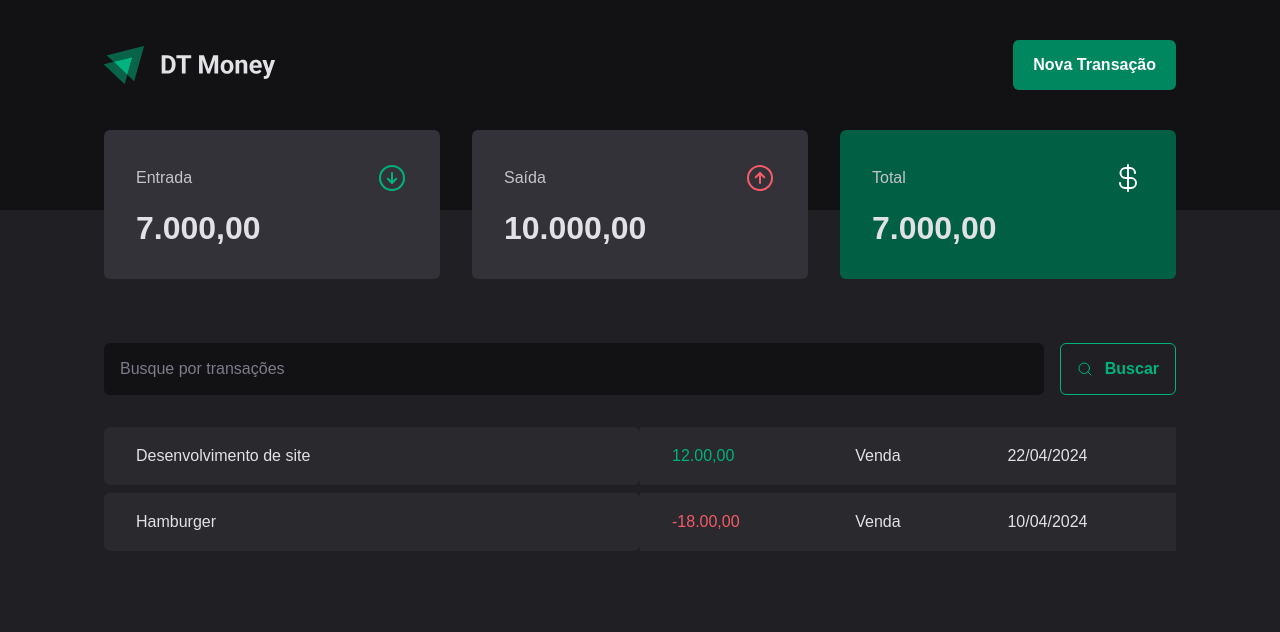
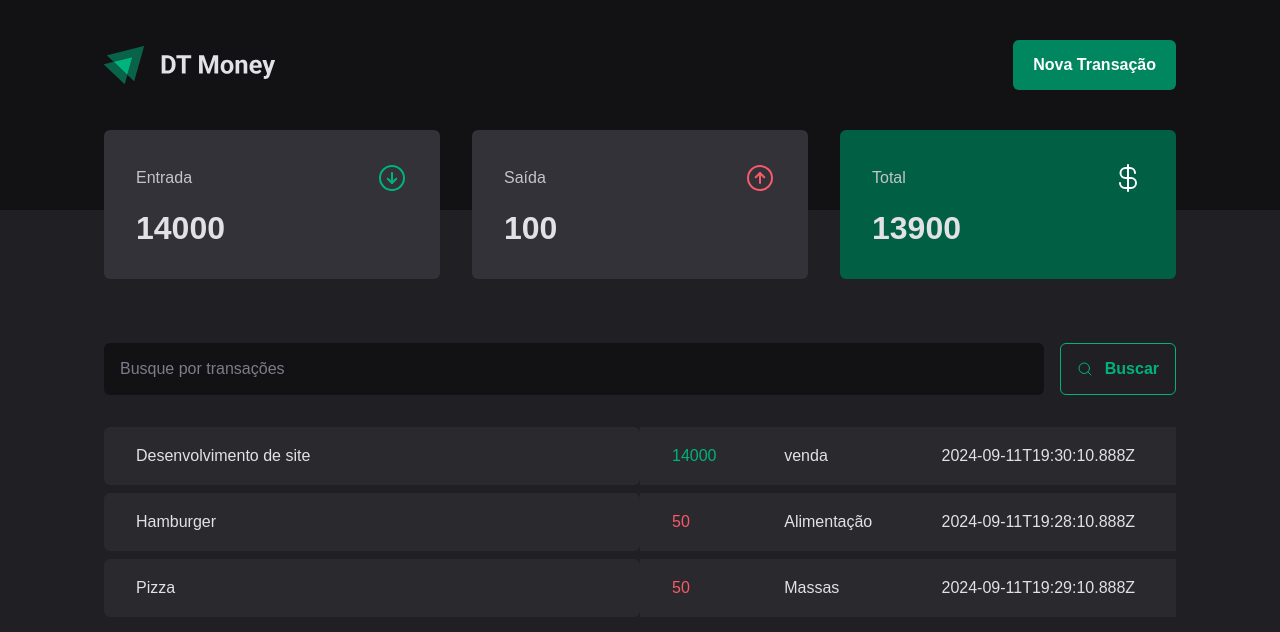
Before and after one commit to NetoResende/dt-monbey, a React (Vite) app: page / in a window 1280 px wide. Shown: the top 632 px of the page. Built offline with nearby package versions, Linux system fonts and the light colour scheme; data requests are answered from the project's data file.

Commit message:
Criando contexto de transação e calculando resumo de transação

```diff
--- a/package.json
+++ b/package.json
@@ -5,6 +5,7 @@
   "type": "module",
   "scripts": {
     "dev": "vite",
+    "dev:server": "json-server server.json -p 3000",
     "build": "tsc -b && vite build",
     "lint": "eslint .",
     "preview": "vite preview"
@@ -27,6 +28,7 @@
     "eslint-plugin-react-hooks": "^5.1.0-rc.0",
     "eslint-plugin-react-refresh": "^0.4.9",
     "globals": "^15.9.0",
+    "json-server": "^1.0.0-beta.2",
     "typescript": "^5.5.3",
     "typescript-eslint": "^8.0.1",
     "vite": "^5.4.1"
--- /dev/null
+++ b/server.json
@@ -0,0 +1,28 @@
+{
+  "transactrions": [
+    {
+      "id": 1,
+      "description": "Desenvolvimento de site",
+      "type": "income",
+      "category": "venda",
+      "price": 14000,
+      "createdAt": "2024-09-11T19:30:10.888Z"
+    },
+    {
+      "id": 2,
+      "description": "Hamburger",
+      "type": "outcome",
+      "category": "Alimentação",
+      "price": 50,
+      "createdAt": "2024-09-11T19:28:10.888Z"
+    },
+    {
+      "id": 3,
+      "description": "Pizza",
+      "type": "outcome",
+      "category": "Massas",
+      "price": 50,
+      "createdAt": "2024-09-11T19:29:10.888Z"
+    }
+  ]
+}
--- a/src/App.tsx
+++ b/src/App.tsx
@@ -2,13 +2,16 @@
 import { defaultTheme } from "./styles/themes/default";
 import { GlobalStyeld } from "./styles/global";
 import { Transactions } from "./pages/Transactions";
+import { TransactionsProvider } from "./contexts/TransactionsContext";
+
 
 export function App() {
   return (
     <ThemeProvider theme={defaultTheme}>
       <GlobalStyeld/>
-
-      <Transactions/>
+        <TransactionsProvider>
+          <Transactions/>
+        </TransactionsProvider>
     </ThemeProvider>
   )
 }
--- a/src/components/Summary/index.tsx
+++ b/src/components/Summary/index.tsx
@@ -1,7 +1,23 @@
 import { ArrowCircleDown, ArrowCircleUp, CurrencyDollar } from "phosphor-react";
 import { SummaryCard, SummaryContainer,  } from "./styles";
+import { useContext } from "react";
+import { TransactionsContext } from "../../contexts/TransactionsContext";
 
 export function Summary(){
+  const {transactions} = useContext(TransactionsContext)
+
+  const summary = transactions.reduce((acc, transaction)=>{
+
+    if( transaction.type === 'income'){
+      acc.income += transaction.price;
+      acc.total += transaction.price;
+    }else {
+      acc.outcome += transaction.price;
+      acc.total -= transaction.price;
+    }
+    return acc;
+  },
+  { income: 0, outcome: 0, total: 0})
   return (
     <SummaryContainer>
         <SummaryCard>
@@ -9,7 +25,7 @@
             <span>Entrada</span>
             <ArrowCircleDown size={32} color="#00b37e"/>
           </header>
-          <strong>7.000,00</strong>
+          <strong>{summary.income}</strong>
         </SummaryCard>
 
         <SummaryCard>
@@ -17,7 +33,7 @@
             <span>Saída</span>
             <ArrowCircleUp size={32} color="#f75a68"/>
           </header>
-          <strong>10.000,00</strong>
+          <strong>{summary.outcome}</strong>
         </SummaryCard>
 
         <SummaryCard variant="green">
@@ -25,7 +41,7 @@
             <span>Total</span>
             <CurrencyDollar size={32} color="#fff"/>
           </header>
-          <strong>7.000,00</strong>
+          <strong>{summary.total}</strong>
         </SummaryCard>
     </SummaryContainer>
   )
--- /dev/null
+++ b/src/contexts/TransactionsContext.tsx
@@ -0,0 +1,39 @@
+import { createContext, ReactNode, useEffect, useState } from "react";
+
+interface TransactionsProps {
+  id: number;
+  description: string;
+  type: "income" | "outcome";
+  price: number;
+  category: string;
+  createdAt: string;
+}
+export interface TransactionsContextType {
+  transactions: TransactionsProps[];
+}
+
+interface TransactionsProviderProps{
+  children: ReactNode;
+}
+export const TransactionsContext = createContext({} as TransactionsContextType)
+
+
+export function TransactionsProvider ({ children }: TransactionsProviderProps){
+
+  const [transactions, setTransactions] = useState<TransactionsProps[]>([]);
+
+  async function LoadTransaction() {
+    const response = await fetch("http://localhost:3000/transactrions");
+    const data = await response.json();
+    setTransactions(data);
+  }
+
+  useEffect(() => {
+    LoadTransaction()
+  }, []);
+  return (
+   <TransactionsContext.Provider value={{ transactions }}>
+       { children }
+   </TransactionsContext.Provider>
+  )
+}
--- a/src/pages/Transactions/index.tsx
+++ b/src/pages/Transactions/index.tsx
@@ -1,41 +1,44 @@
+import { useContext } from "react";
 import { Header } from "../../components/Header";
 import { Summary } from "../../components/Summary";
 import { SearchForm } from "./components/SearchForm";
-import { PriceHignLight, TransactionsContainer, TransactionsTable } from "./styles";
+import {
+  PriceHignLight,
+  TransactionsContainer,
+  TransactionsTable,
+} from "./styles";
+import { TransactionsContext } from "../../contexts/TransactionsContext";
 
-export function Transactions(){
+
+export function Transactions() {
+ const { transactions } = useContext(TransactionsContext)
+
   return (
     <div>
-      <Header/>
-      <Summary/>
+      <Header />
+      <Summary />
 
       <TransactionsContainer>
-        <SearchForm/>
+        <SearchForm />
         <TransactionsTable>
           <tbody>
-              <tr>
-                <td width="50%">Desenvolvimento de site</td>
+            {transactions.map((transaction) => {
+              return (
+                <tr key={transaction.id}>
+                  <td width="50%">{transaction.description}</td>
                   <td>
-                  <PriceHignLight variant="income">
-                    12.00,00
+                    <PriceHignLight variant={transaction.type}>
+                      {transaction.price}
                     </PriceHignLight>
                   </td>
-                <td>Venda</td>
-                <td>22/04/2024</td>
+                  <td>{transaction.category}</td>
+                  <td>{transaction.createdAt}</td>
                 </tr>
-              <tr>
-                <td width="50%">Hamburger</td>
-                <td>
-                  <PriceHignLight variant="outcome">
-                    -18.00,00
-                  </PriceHignLight>
-                </td>
-                <td>Venda</td>
-                <td>10/04/2024</td>
-              </tr>
+              );
+            })}
           </tbody>
         </TransactionsTable>
       </TransactionsContainer>
     </div>
-  )
+  );
 }
```
Also changed, not shown: 1 other file (tests, documents, lock files or other folders). Lines whose indentation alone changed are shown as unchanged.
